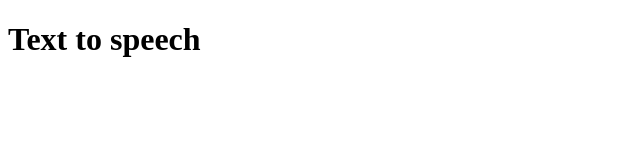
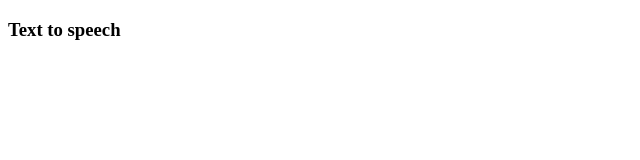
Before and after one commit to syedali042/text-to-speech, a plain HTML site: page index.html in a window 1280 px wide. Shown: the whole page, without its empty margins (0-640 px from the left). Drawn offline with Linux system fonts and the light colour scheme.

Commit message:
Refactor: make the heading smaller.

```diff
--- a/index.html
+++ b/index.html
@@ -6,6 +6,6 @@
     <title>Document</title>
   </head>
   <body>
-    <h1>Text to speech</h1>
+    <h3>Text to speech</h3>
   </body>
 </html>
```
